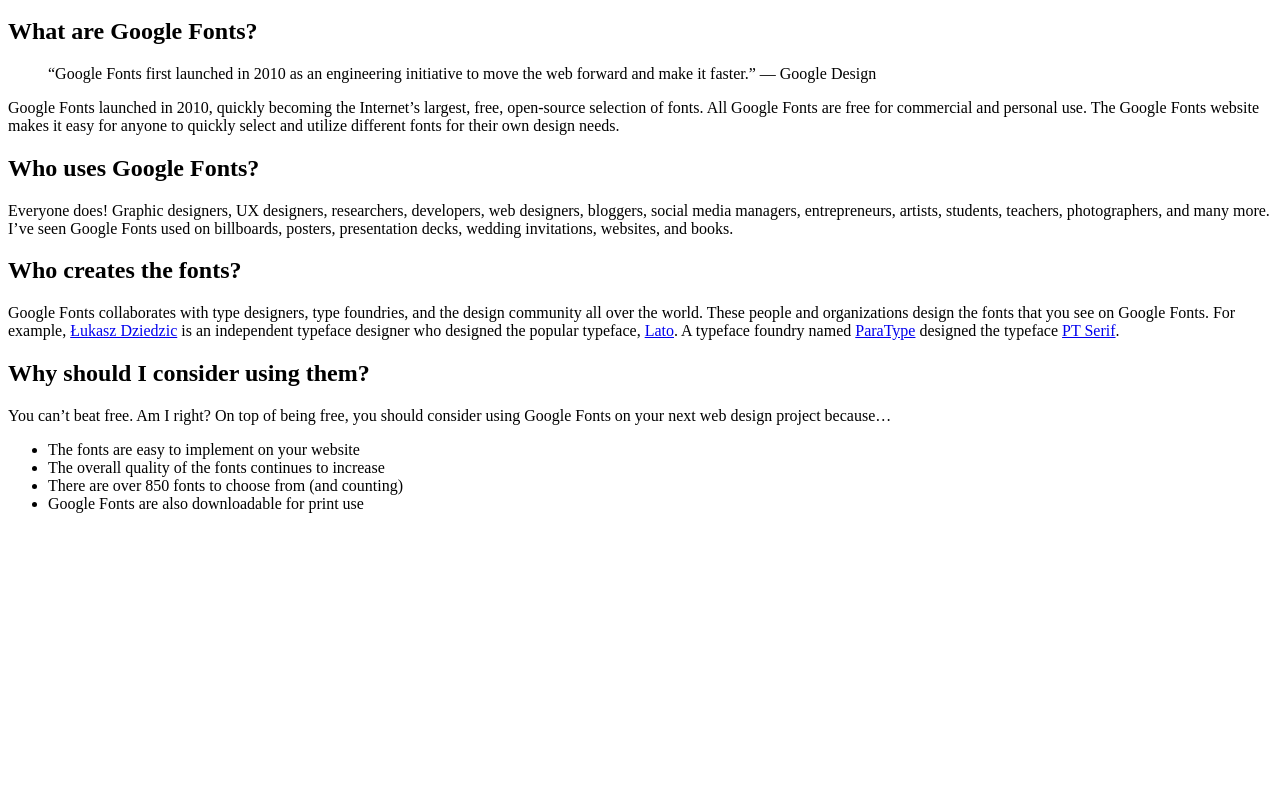
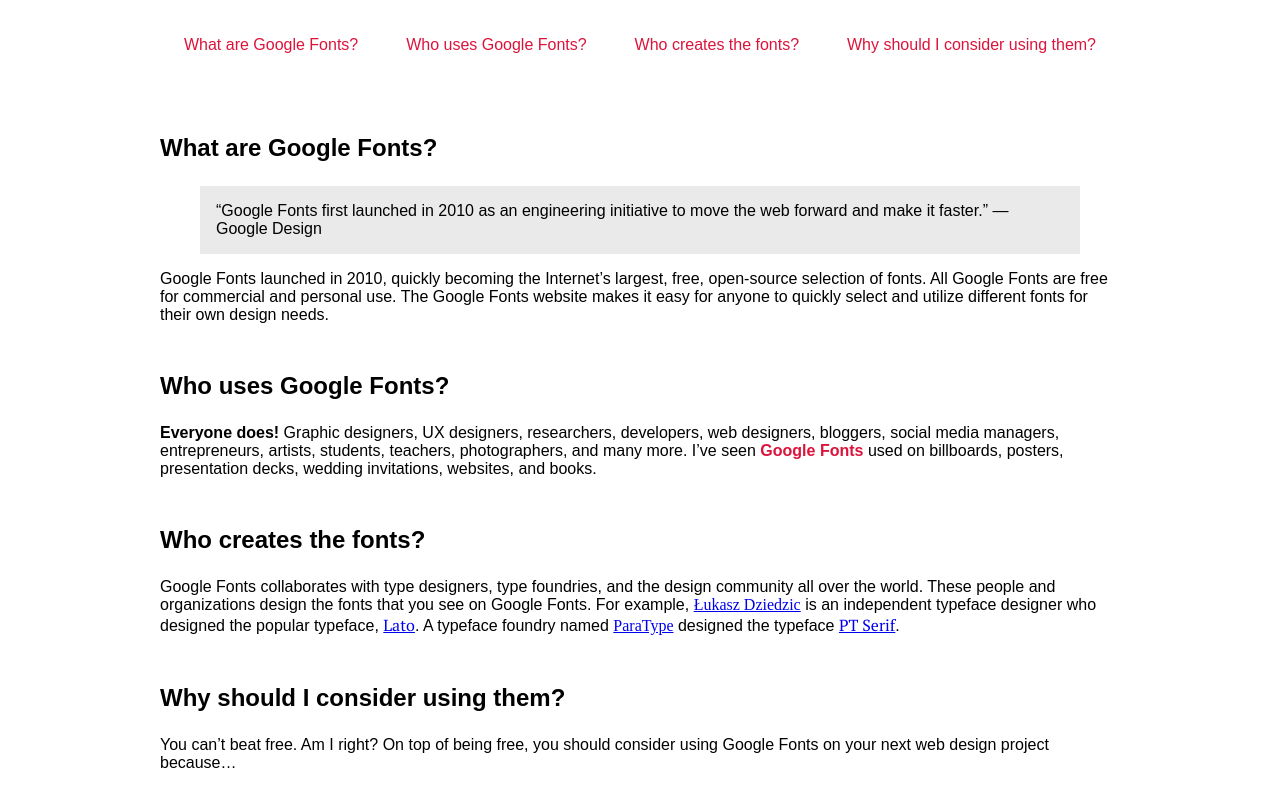
Before and after one commit to macekf/d5morning, a plain HTML site: page morning-workout-git-html-css/index.html in a window 1280 px wide. Shown: the part 100-885 px from the top of the page. Before the commit the page ends 800 px from the top, so only its background shows below. Drawn offline with Linux system fonts and the light colour scheme.

Commit message:
adding html and css

```diff
--- a/morning-workout-git-html-css/index.html
+++ b/morning-workout-git-html-css/index.html
@@ -6,6 +6,18 @@
     <meta name="viewport" content="width=device-width, initial-scale=1.0">
     <meta http-equiv="X-UA-Compatible" content="ie=edge">
     <title>Morning Workout - Git, HTML, CSS</title>
+
+<link rel="stylesheet" href="style.css">
+<link rel="stylesheet" href="layout.css">
+
+<link rel="preconnect" href="https://fonts.googleapis.com">
+<link rel="preconnect" href="https://fonts.gstatic.com" crossorigin>
+<link href="https://fonts.googleapis.com/css2?family=PT+Serif:ital,wght@0,400;0,700;1,400;1,700&family=Roboto:wght@300&display=swap" rel="stylesheet">
+<link rel="preconnect" href="https://fonts.googleapis.com">
+<link rel="preconnect" href="https://fonts.gstatic.com" crossorigin>
+<link href="https://fonts.googleapis.com/css2?family=Lato:ital,wght@0,100;0,300;1,100;1,300&family=PT+Serif:ital,wght@0,400;0,700;1,400;1,700&family=Roboto:wght@300&display=swap" rel="stylesheet">
+
+
 </head>
 
 <body>
@@ -32,7 +44,8 @@
 
         <section class="users">
             <h2 id="users">Who uses Google Fonts?</h2>
-            <p><span>Everyone does!</span> Graphic designers, UX designers, researchers, developers, web designers, bloggers, social media managers, entrepreneurs, artists, students, teachers, photographers, and many more. I’ve seen <span>Google Fonts</span> used on billboards, posters, presentation decks, wedding invitations, websites, and books.</p>
+            <p><span>Everyone does!</span> Graphic designers, UX designers, researchers, developers, web designers, bloggers, social media managers, entrepreneurs, artists, students, teachers, photographers, and many more.
+            I’ve seen <span>Google Fonts</span> used on billboards, posters, presentation decks, wedding invitations, websites, and books.</p>
 
         </section>
 
--- a/morning-workout-git-html-css/style.css
+++ b/morning-workout-git-html-css/style.css
@@ -0,0 +1,51 @@
+nav > a {
+color: crimson;
+text-decoration: none;
+}
+
+.about blockquote {
+    background-color: #eaeaea;
+}
+
+.users span {
+font-weight: bold;
+}
+
+.users span:nth-child(2) {
+    color: crimson;
+}
+
+.creators .link {
+font-family: "Lato, sans-serif";
+}
+
+.creators .link.font {
+    font-family: PT serif, sans-serif;
+}
+
+ul li:nth-child(odd) {
+    text-decoration: underline;
+}
+
+/* ul li:nth-child(1), ul li:nth-child(3) {text-decoration: underline;} */
+
+.hover-underline-animation::after {
+    content: '';
+    position: absolute;
+    width: 100%;
+    transform: scaleX(0);
+    height: 3px;
+    bottom: 0;
+    left: 0;
+    background-color: crimson;
+    transform-origin: bottom right;
+    transition: transform 0.35s ease-out;
+  }
+
+
+.hover-underline-animation:hover::after {
+    transform: scaleX(1);
+    transform-origin: bottom left;
+  }
+
+  /* je potřeba přejmenovat classes na .hover-underline-animation aby to fungovalo!!!!  */
```
Also changed, not shown: 1 other file.
